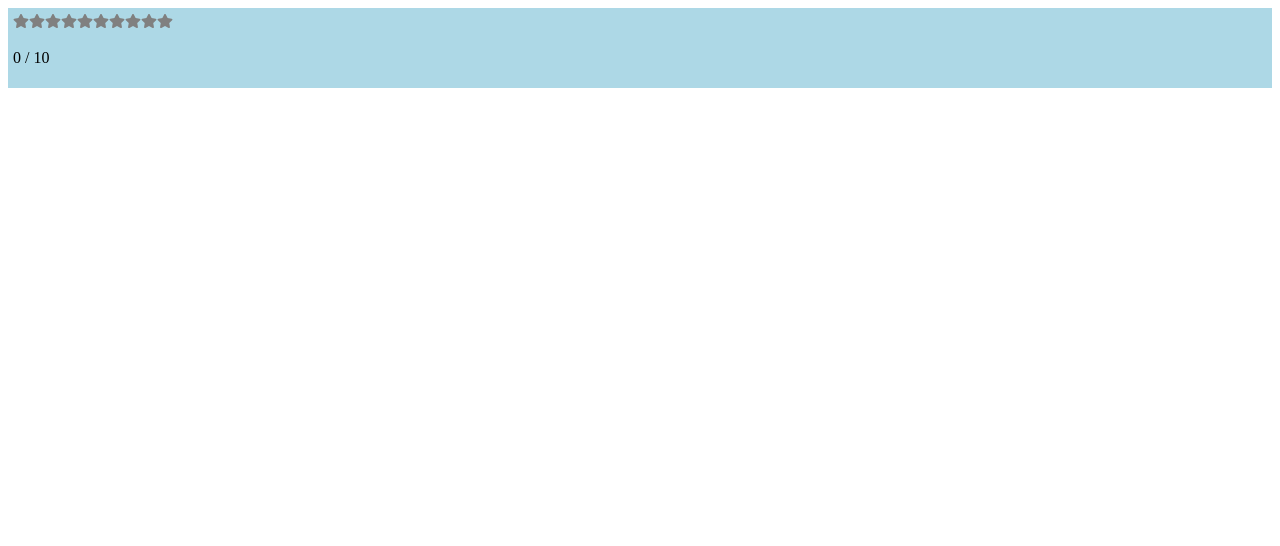
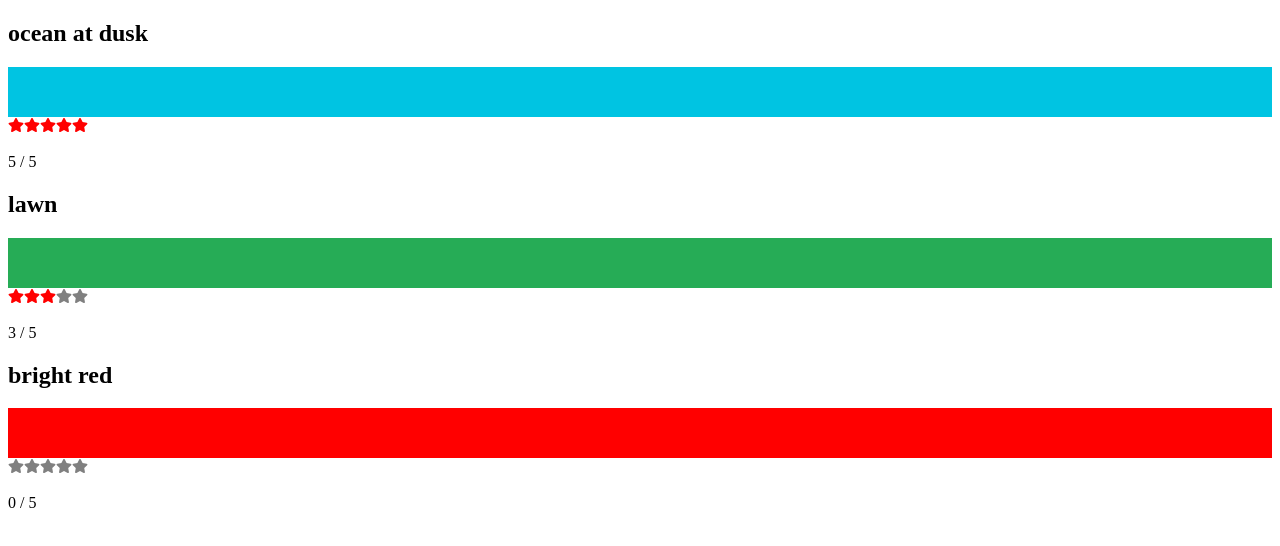
Before and after one commit to johnny-gill/third-react, a React (Create React App) app: page / in a window 1280 px wide. Shown: the top 546 px of the page. Built offline with nearby package versions, Linux system fonts and the light colour scheme.

Commit message:
feat : color org

```diff
--- /dev/null
+++ b/src/ch6/App.js
@@ -0,0 +1,10 @@
+import { useState } from 'react';
+import colorData from './color-data.json';
+import ColorList from './ColorList';
+
+const App = () => {
+  const [colors] = useState(colorData);
+  return <ColorList colors={colors} />;
+};
+
+export default App;
--- /dev/null
+++ b/src/ch6/Color.js
@@ -0,0 +1,11 @@
+import StarRating from "./StarRating";
+
+const Color = ({ title, color, rating }) => {
+  return <section>
+    <h1>{title}</h1>
+    <div style={{height: 50, backgroundColor: color}} />
+    <StarRating selectedStars={rating} />
+  </section>;
+};
+
+export default Color;
--- /dev/null
+++ b/src/ch6/ColorList.js
@@ -0,0 +1,17 @@
+import Color from './Color';
+
+const ColorList = ({ colors = [] }) => {
+  if (!colors.length) {
+    return <div>표시할 색이 없습니다.</div>;
+  }
+
+  return (
+    <div>
+      {colors.map((color) => (
+        <Color key={color.id} {...color} />
+      ))}
+    </div>
+  );
+};
+
+export default ColorList;
--- a/src/ch6/StarRating.js
+++ b/src/ch6/StarRating.js
@@ -1,4 +1,3 @@
-import { useState } from 'react';
 import { FaStar } from 'react-icons/fa/';
 
 const createArray = (length) => [...Array(length)];
@@ -7,22 +6,16 @@ const Star = ({ selected = false, onSelect = (f) => f }) => {
   return <FaStar color={selected ? 'red' : 'grey'} onClick={onSelect} />;
 };
 
-const StarRating = ({ totalStars = 5, style = {}, ...props }) => {
-  console.log(props);
-  const [selectedStars, setSelectedStars] = useState(0);
+const StarRating = ({ totalStars = 5, selectedStars = 0 }) => {
   return (
-    <div style={{ padding: '5px', ...style }} {...props}>
+    <>
       {createArray(totalStars).map((n, i) => (
-        <Star
-          key={i}
-          selected={selectedStars > i}
-          onSelect={() => setSelectedStars(i + 1)}
-        />
+        <Star key={i} selected={selectedStars > i} />
       ))}
       <p>
         {selectedStars} / {totalStars}
       </p>
-    </div>
+    </>
   );
 };
 
--- /dev/null
+++ b/src/ch6/color-data.json
@@ -0,0 +1,20 @@
+[
+  {
+    "id": "0175d1f0-a8c6-41bf-8d02-df5734d829a4",
+    "title": "ocean at dusk",
+    "color": "#00c4e2",
+    "rating": 5
+  },
+  {
+    "id": "83c7ba2f-7392-4d7d-9e23-35adbe186046",
+    "title": "lawn",
+    "color": "#26ac56",
+    "rating": 3
+  },
+  {
+    "id": "a11e3995-b0bd-4d58-8c48-5e49ae7f7f23",
+    "title": "bright red",
+    "color": "#ff0000",
+    "rating": 0
+  }
+]
--- a/src/index.js
+++ b/src/index.js
@@ -1,11 +1,5 @@
 import ReactDOM from 'react-dom/client';
-import StarRating from './ch6/StarRating';
+import App from './ch6/App';
 
 const root = ReactDOM.createRoot(document.getElementById('root'));
-root.render(
-  <StarRating
-    totalStars={10}
-    style={{ backgroundColor: 'lightblue' }}
-    onDoubleClick={() => alert('double click')}
-  />
-);
+root.render(<App />);
```
